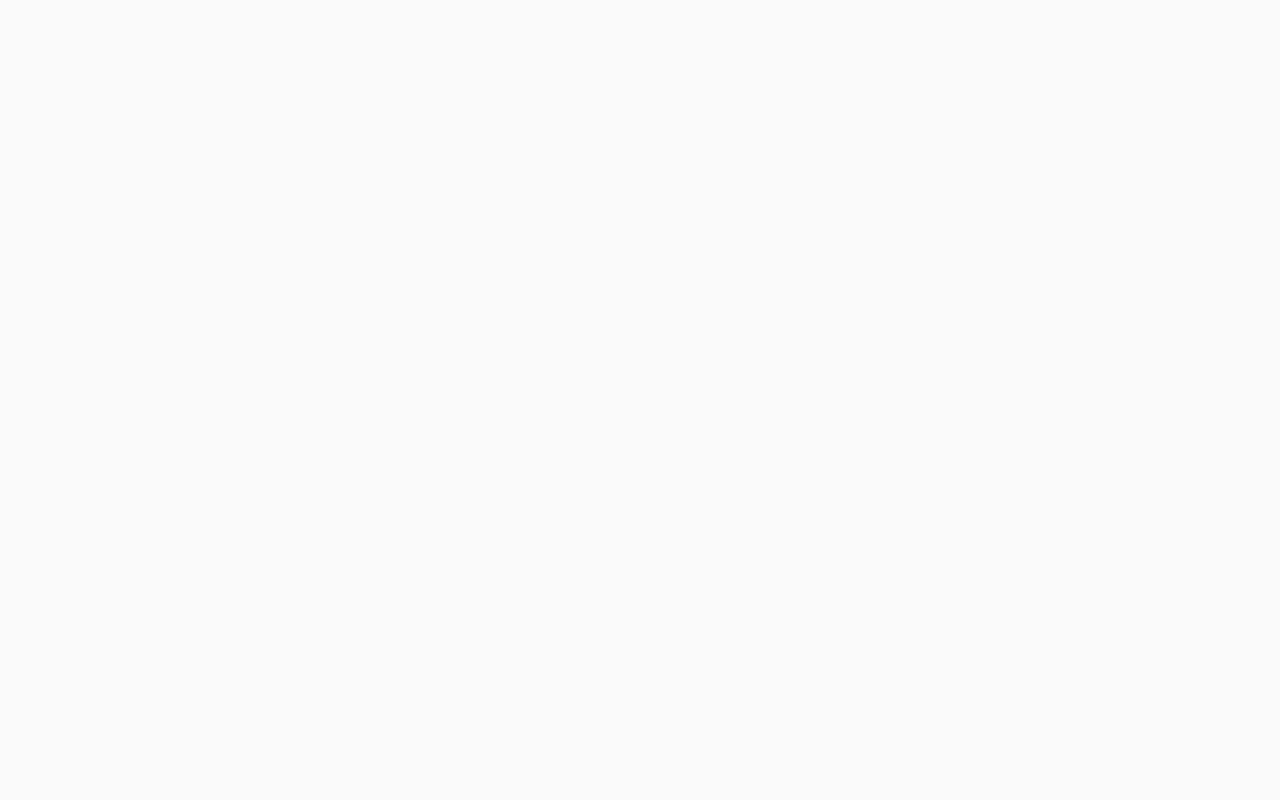
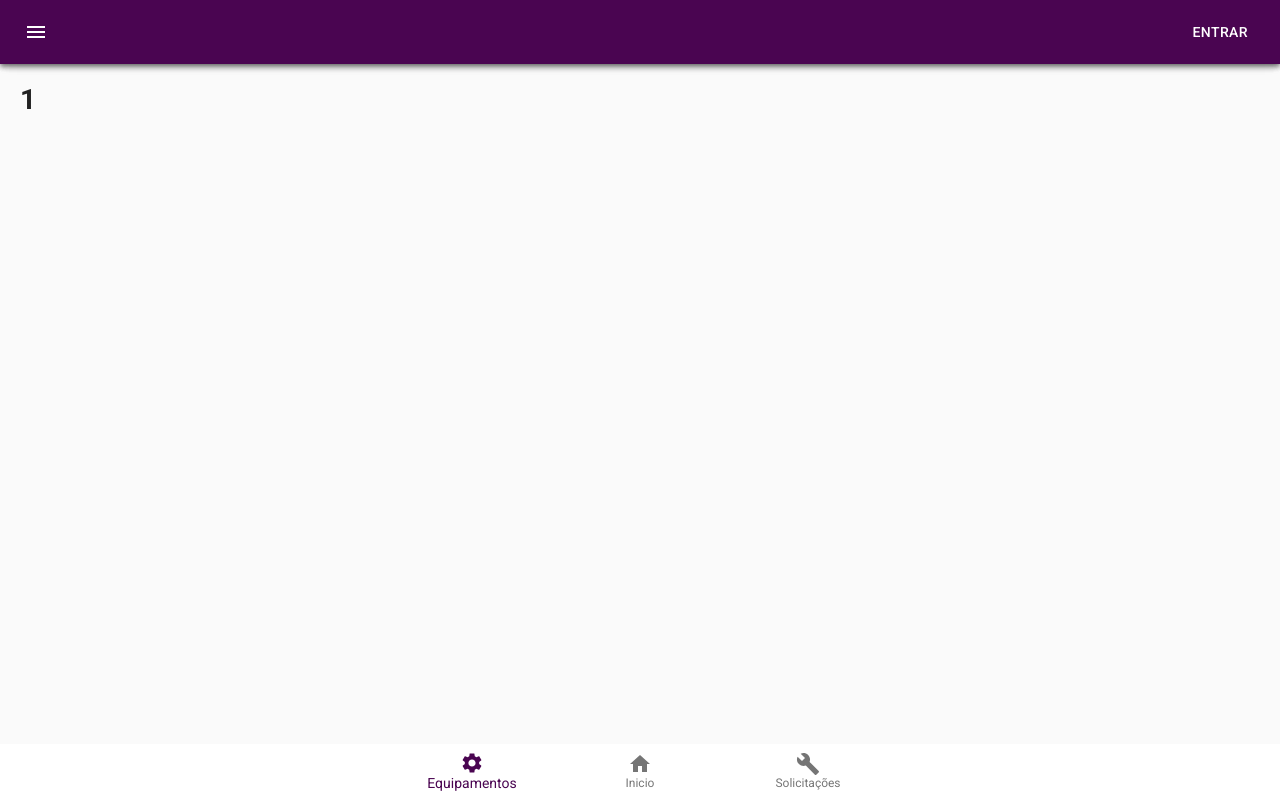
Before and after one commit to davivcarvalho/ms_web, a React (Create React App) app: page /equipamentos/1 in a window 1280 px wide. Built offline with nearby package versions, Linux system fonts and the light colour scheme.

Commit message:
init equipment view

```diff
--- a/src/App.js
+++ b/src/App.js
@@ -7,6 +7,7 @@ import HomeScreen from './screens/HomeScreen'
 import LoadingComponent from './components/LoadingComponent'
 import RegisterScreen from './screens/RegisterScreen'
 import EquipmentSelect from './screens/EquipmentSelect'
+import EquipmentDashboard from './screens/EquipmentDashboard'
 import { AnimatePresence } from 'framer-motion'
 import BottomNavigationComponent from './components/BottomNavigationComponent'
 import AppBarComponent from './components/AppBarComponent'
@@ -34,6 +35,7 @@ function App () {
             <Switch location={location} key={location.pathname}>
               <Route path="/" exact><AppLayout><HomeScreen /></AppLayout></Route>
               <Route path="/equipamentos" exact><AppLayout><EquipmentSelect /></AppLayout></Route>
+              <Route path="/equipamentos/:label" ><AppLayout><EquipmentDashboard /></AppLayout></Route>
               <Route path="/auth/login" component={LoginScreen} />
               <Route path="/auth/register" component={RegisterScreen} />
             </Switch>
--- a/src/components/EquipmentDashBoard/DrawerComponent/index.js
+++ b/src/components/EquipmentDashBoard/DrawerComponent/index.js
@@ -8,6 +8,7 @@ import ListItemText from '@material-ui/core/ListItemText'
 import { AccountTree, LiveHelp, Settings, Wallpaper } from '@material-ui/icons'
 import { Drawer } from '@material-ui/core'
 import { appContext } from '../../../helpers/context'
+import { useHistory } from 'react-router-dom'
 
 const useStyles = makeStyles((theme) => ({
   root: {
@@ -23,11 +24,12 @@ const useStyles = makeStyles((theme) => ({
 export default function DrawerComponent () {
   const classes = useStyles()
   const { layout } = useContext(appContext)
+  const router = useHistory()
 
-  const handleClick = (screen) => {
-    layout.changeAppBarTitle(screen)
-
+  const handleClick = (screen, title) => {
+    layout.changeAppBarTitle(title)
     layout.toogleDrawer(true)
+    router.push(`${screen}`)
   }
 
   return (
@@ -36,32 +38,25 @@ export default function DrawerComponent () {
         component="nav"
         className={classes.root}
       >
-        <ListItem button onClick={() => handleClick('equipments')}>
-          <ListItemIcon>
-            <Settings />
-          </ListItemIcon>
-          <ListItemText primary="Equipamentos" />
-        </ListItem>
-        <ListItem button onClick={() => handleClick('drawers')}>
+        <ListItem button onClick={() => handleClick('desenhos', 'Desenhos')}>
           <ListItemIcon>
             <Wallpaper />
           </ListItemIcon>
           <ListItemText primary="Desenhos" />
         </ListItem>
-        <ListItem button onClick={() => handleClick('subEquipments')}>
+        <ListItem button onClick={() => handleClick('subEquipamentos', 'SubEquipamentos')}>
           <ListItemIcon>
             <AccountTree />
           </ListItemIcon>
           <ListItemText primary="SubEquipamentos" />
         </ListItem>
-        <ListItem button onClick={() => handleClick('helps')}>
+        <ListItem button onClick={() => handleClick('ajudas', 'Ajudas')}>
           <ListItemIcon>
             <LiveHelp />
           </ListItemIcon>
           <ListItemText primary="Ajudas" />
         </ListItem>
       </List>
-
     </Drawer>
   )
 }
--- a/src/screens/EquipmentDashboard.js
+++ b/src/screens/EquipmentDashboard.js
@@ -4,13 +4,18 @@ import AppBarComponent from '../components/AppBarComponent'
 import BottomNavigationComponent from '../components/BottomNavigationComponent'
 import { appContext } from '../helpers/context'
 import DrawerComponent from '../components/EquipmentDashBoard/DrawerComponent'
+import { useParams } from 'react-router-dom'
 
 export default function EquipmentDashboard () {
   const { layout } = useContext(appContext)
+  const { label } = useParams()
   return (
     <>
       <AppBarComponent withDrawer title={layout.appBarTitle}/>
       <DrawerComponent/>
+      <h1 style={{ marginTop: 60, padding: 20 }} >
+        {label}
+      </h1>
       <BottomNavigationComponent />
     </>
   )
```
